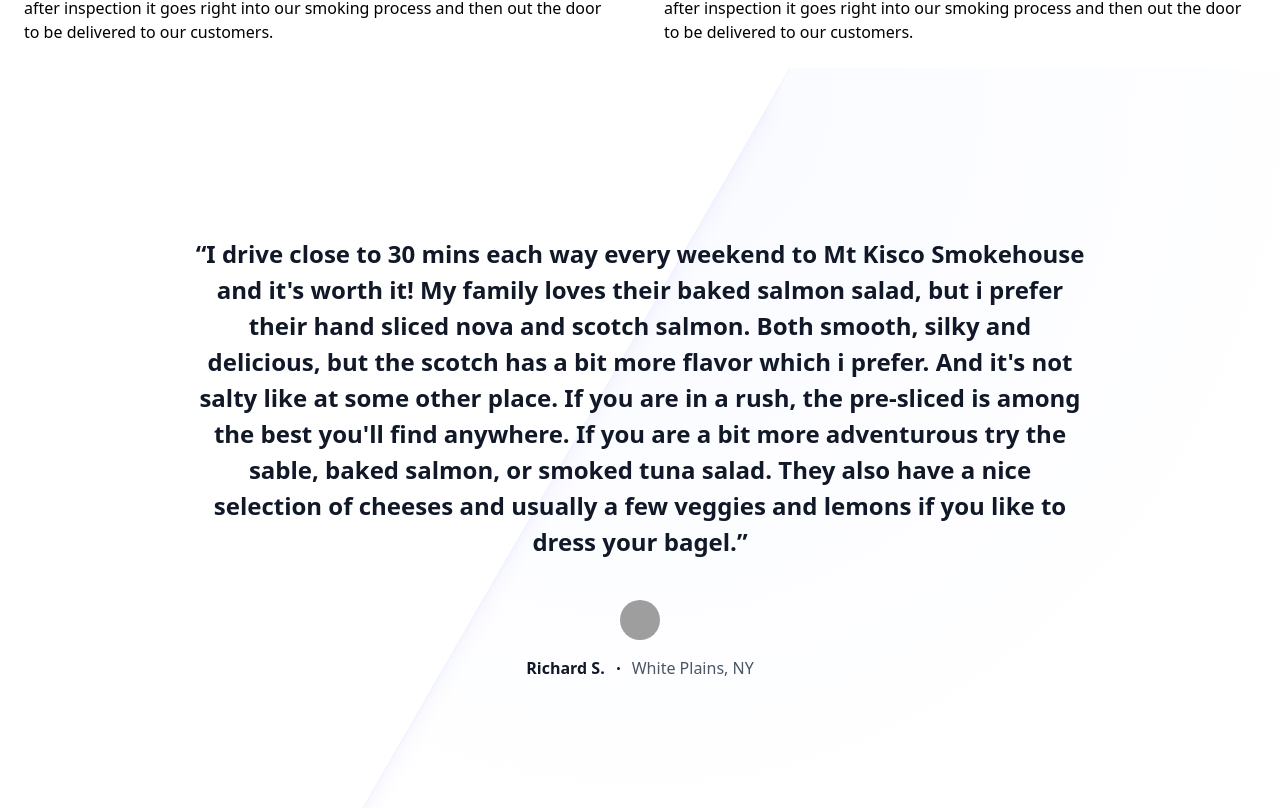
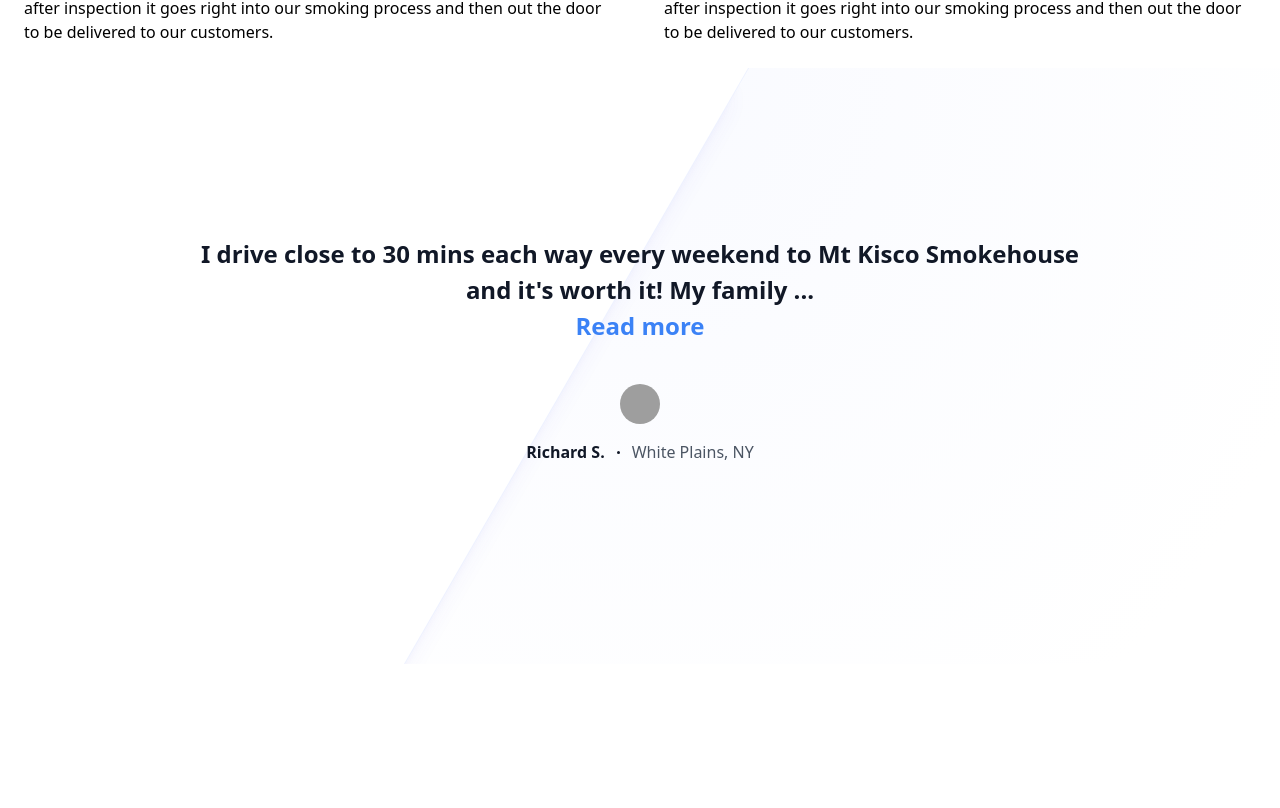
Before and after one commit to michael-carvajal/vite1, a React (Vite) app: page / in a window 1280 px wide. Shown: the part 1326-2134 px from the top of the page. After the commit the page ends 1990 px from the top, so only its background shows below. Built offline with nearby package versions, Linux system fonts and the light colour scheme; grey boxes are pictures that could not be loaded.

Commit message:
style testimonials

```diff
--- a/src/Components/Testimonials.tsx
+++ b/src/Components/Testimonials.tsx
@@ -1,4 +1,4 @@
-import React from "react";
+import React, { useState } from "react";
 import { Swiper, SwiperSlide } from "swiper/react";
 import "swiper/css"; // Import Swiper styles
 import "swiper/css/navigation";
@@ -6,6 +6,12 @@ import "swiper/css/pagination";
 import { Autoplay, Pagination, Navigation } from "swiper/modules";
 
 const Testimonials = () => {
+    const text =
+      "I drive close to 30 mins each way every weekend to Mt Kisco Smokehouse and it's worth it! My family loves their baked salmon salad, but i prefer their hand sliced nova and scotch salmon. Both smooth, silky and delicious, but the scotch has a bit more flavor which i prefer. And it's not salty like at some other place. If you are in a rush, the pre-sliced is among the best you'll find anywhere. If you are a bit more adventurous try the sable, baked salmon, or smoked tuna salad. They also have a nice selection of cheeses and usually a few veggies and lemons if you like to dress your bagel.";
+  const [isExpanded, setIsExpanded] = useState(false);
+
+  const truncatedText = isExpanded ? text : text.slice(0, 100) + "...";
+
   return (
     <section className="relative isolate overflow-hidden bg-white px-6 py-24 sm:py-32 lg:px-8">
       <div className="absolute inset-0 -z-10 bg-[radial-gradient(45rem_50rem_at_top,theme(colors.indigo.100),white)] opacity-20" />
@@ -21,7 +27,6 @@ const Testimonials = () => {
             stopOnLastSlide: true,
             pauseOnMouseEnter: true,
           }}
-
           loop={true}
           modules={[Autoplay, Pagination]}
           //   onAutoplayTimeLeft={onAutoplayTimeLeft}
@@ -60,18 +65,15 @@ const Testimonials = () => {
           <SwiperSlide>
             <figure className="mt-10">
               <blockquote className="text-center text-xl font-semibold leading-8 text-gray-900 sm:text-2xl sm:leading-9">
-                <p>
-                  “I drive close to 30 mins each way every weekend to Mt Kisco
-                  Smokehouse and it's worth it! My family loves their baked
-                  salmon salad, but i prefer their hand sliced nova and scotch
-                  salmon. Both smooth, silky and delicious, but the scotch has a
-                  bit more flavor which i prefer. And it's not salty like at
-                  some other place. If you are in a rush, the pre-sliced is
-                  among the best you'll find anywhere. If you are a bit more
-                  adventurous try the sable, baked salmon, or smoked tuna salad.
-                  They also have a nice selection of cheeses and usually a few
-                  veggies and lemons if you like to dress your bagel.”
-                </p>
+                <p>{truncatedText}</p>
+                {!isExpanded && (
+                  <button
+                    onClick={() => setIsExpanded(true)}
+                    className="text-blue-500"
+                  >
+                    Read more
+                  </button>
+                )}
               </blockquote>
               <figcaption className="mt-10">
                 <img
@@ -114,9 +116,7 @@ const Testimonials = () => {
                   alt=""
                 />
                 <div className="mt-4 flex items-center justify-center space-x-3 text-base">
-                  <div className="font-semibold text-gray-900">
-                    Scott B.
-                  </div>
+                  <div className="font-semibold text-gray-900">Scott B.</div>
                   <svg
                     viewBox="0 0 2 2"
                     width={3}
```
